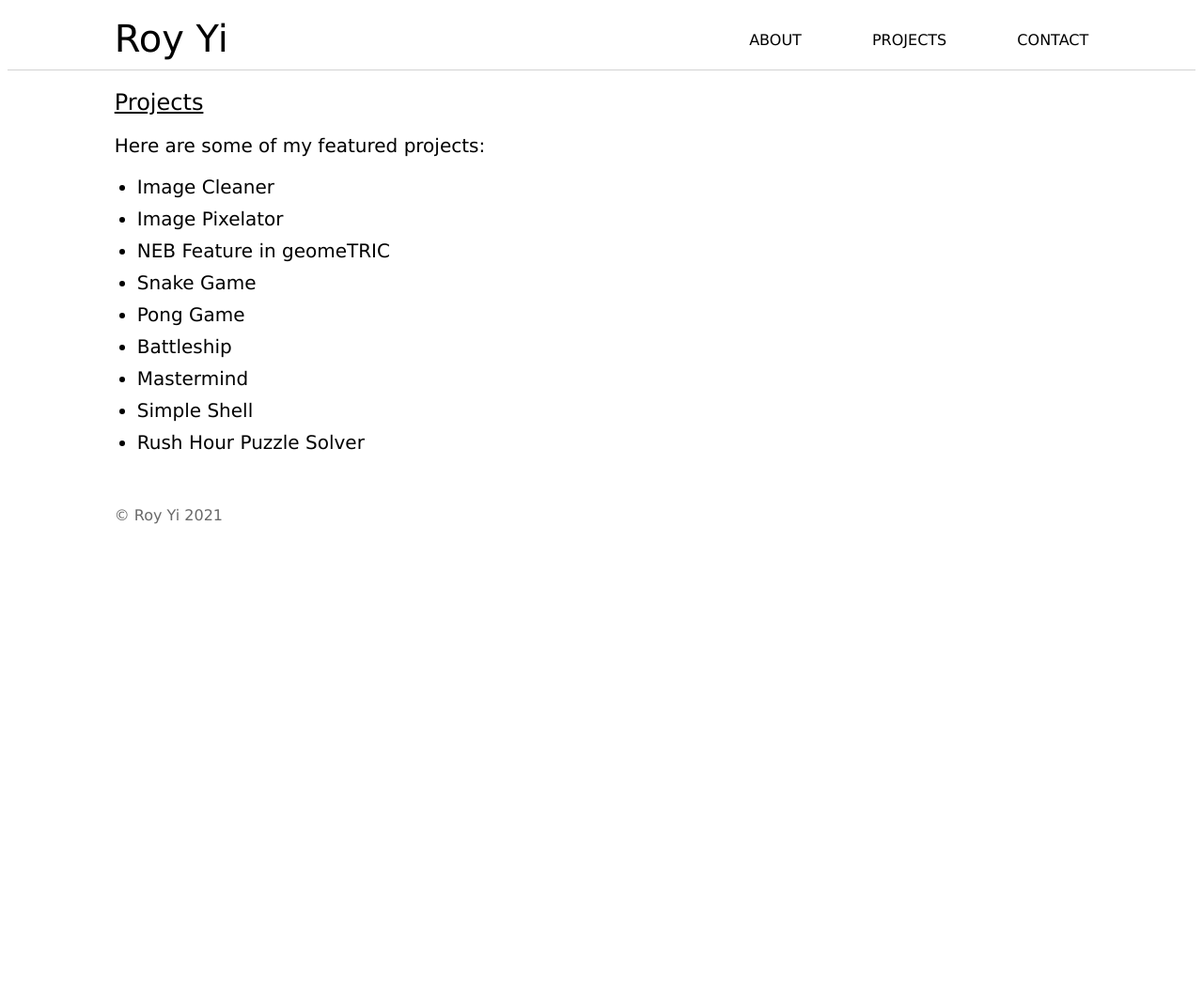
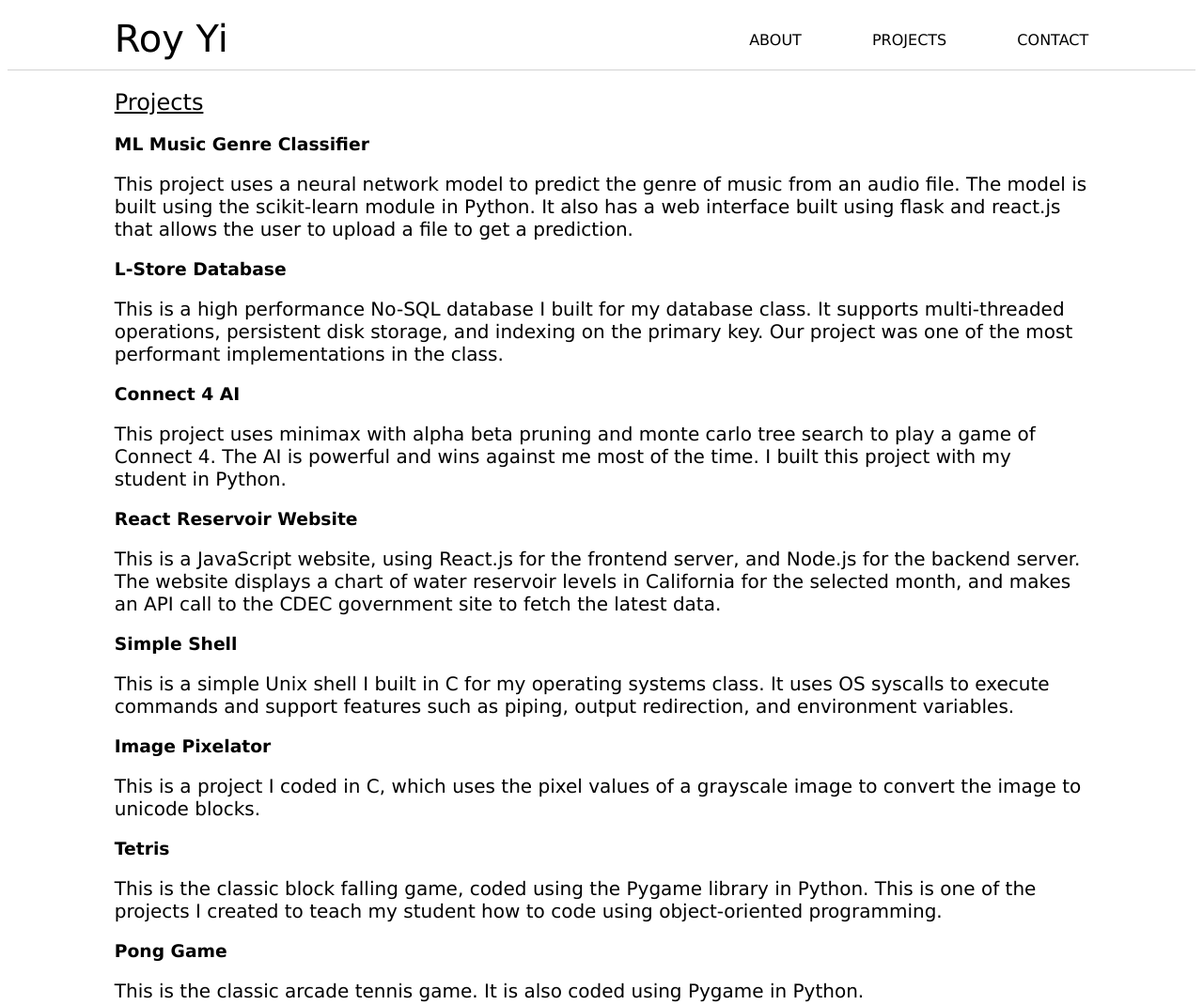
Before and after one commit to royyi/royyi.github.io, a plain HTML site: page projects.html in a window 1280 px wide. Shown: the top 1070 px of the page at 94% size. Before the commit the page ends 800 px from the top, so only its background shows below. Drawn offline with Linux system fonts and the light colour scheme.

Commit message:
new content for 2022

```diff
--- a/projects.html
+++ b/projects.html
@@ -4,9 +4,7 @@
         <meta charset="UTF-8">
         <title>Roy Yi</title>
         <meta name="author" content="Roy Yi">
-        <meta name="description" content="">
         <meta name="viewport" content="width=device-width, initial-scale=1">
-
         <link href="style.css" rel="stylesheet">
     </head>
 
@@ -27,19 +25,67 @@
         <div class="wrapper">
             <h2>Projects</h2>
 
-            <p>Here are some of my featured projects:</p>
+            <h3>ML Music Genre Classifier</h3>
 
-            <ul id="projects">
-                <li>Image Cleaner</li>
-                <li>Image Pixelator</li>
-                <li>NEB Feature in geomeTRIC</li>
-                <li>Snake Game</li>
-                <li>Pong Game</li>
-                <li>Battleship</li>
-                <li>Mastermind</li>
-                <li>Simple Shell</li>
-                <li>Rush Hour Puzzle Solver</li>
-            </ul>
+            <p>
+            This project uses a neural network model to predict the genre of music from an audio file.
+            The model is built using the scikit-learn module in Python.
+            It also has a web interface built using flask and react.js that allows the user to upload a
+            file to get a prediction.
+            </p>
+
+            <h3>L-Store Database</h3>
+
+            <p>
+            This is a high performance No-SQL database I built for my database class.
+            It supports multi-threaded operations, persistent disk storage, and indexing on the primary key.
+            Our project was one of the most performant implementations in the class.
+            </p>
+
+            <h3>Connect 4 AI</h3>
+
+            <p>
+            This project uses minimax with alpha beta pruning and monte carlo tree search to play a game
+            of Connect 4. The AI is powerful and wins against me most of the time. I built this project
+            with my student in Python.
+            </p>
+
+            <h3>React Reservoir Website</h3>
+
+            <p>
+            This is a JavaScript website, using React.js for the frontend server, and Node.js for the
+            backend server. The website displays a chart of water reservoir levels in California for
+            the selected month, and makes an API call to the CDEC government site to fetch the latest data.
+            </p>
+
+            <h3>Simple Shell</h3>
+
+            <p>
+            This is a simple Unix shell I built in C for my operating systems class. It uses
+            OS syscalls to execute commands and support features such as piping, output redirection,
+            and environment variables.
+            </p>
+
+            <h3>Image Pixelator</h3>
+
+            <p>
+            This is a project I coded in C, which uses the pixel values of a grayscale image to convert
+            the image to unicode blocks.
+            </p>
+
+            <h3>Tetris</h3>
+
+            <p>
+            This is the classic block falling game, coded using the Pygame library in Python.
+            This is one of the projects I created to teach my student how to code using
+            object-oriented programming.
+            </p>
+
+            <h3>Pong Game</h3>
+
+            <p>
+            This is the classic arcade tennis game. It is also coded using Pygame in Python.
+            </p>
 
             <footer> &copy; Roy Yi 2021 </footer>
         </div>
```
Also changed, not shown: contact.html (+6 -4 lines), index.html (+13 -18 lines).
